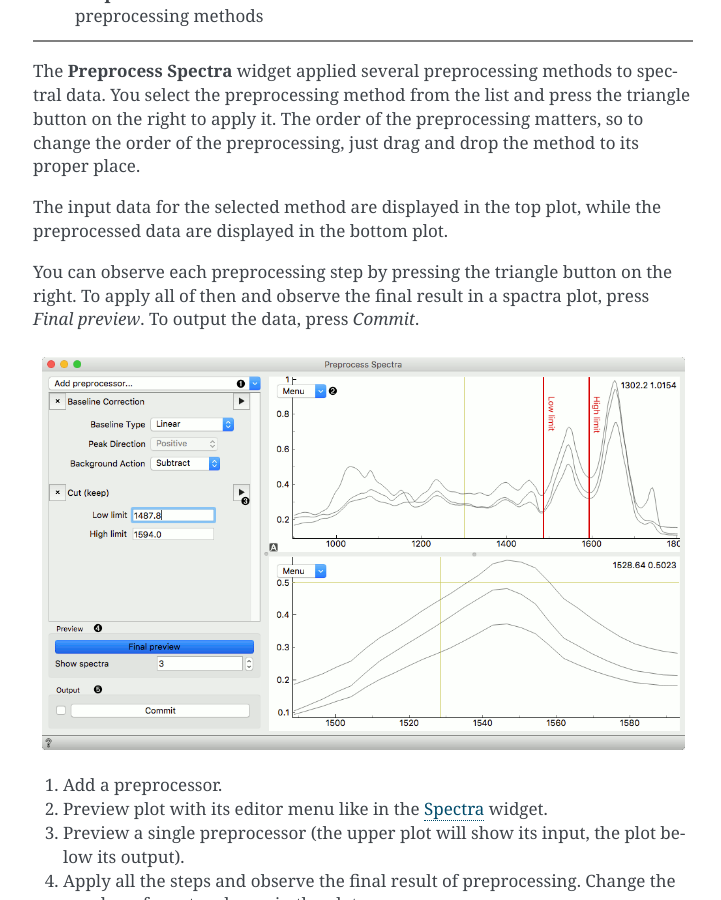
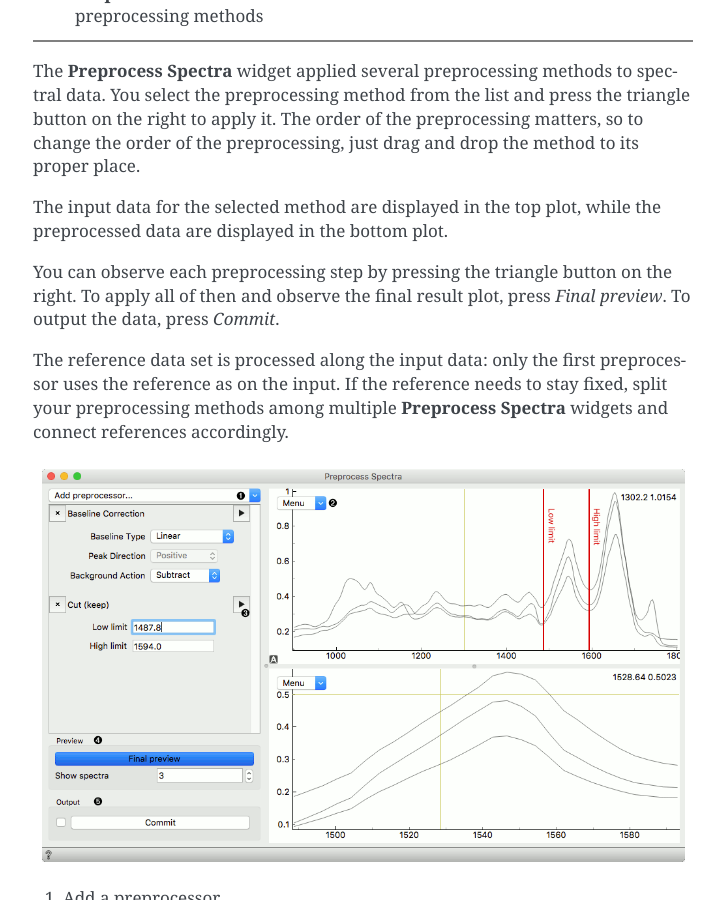
Before and after one commit to znarthur/orange-spectroscopy, a Sphinx documentation site: the page built from doc/widgets/preprocess-spectra.rst, in a window 1280 px wide and 900 px high, scrolled down 421 px. Shown: the whole window, without its empty margins (387-1108 px from the left). Built offline with Sphinx 7.4.7, drawn with Linux system fonts in a browser that asks for light colours.

Commit message:
owpreprocess: document reference preprocessing

```diff
--- a/doc/widgets/preprocess-spectra.rst
+++ b/doc/widgets/preprocess-spectra.rst
@@ -13,14 +13,16 @@ Outputs
     Preprocessed Data
         transformed data set
     Preprocessor
-    	  preprocessing methods
+        preprocessing methods
 
 
 The **Preprocess Spectra** widget applied several preprocessing methods to spectral data. You select the preprocessing method from the list and press the triangle button on the right to apply it. The order of the preprocessing matters, so to change the order of the preprocessing, just drag and drop the method to its proper place.
 
 The input data for the selected method are displayed in the top plot, while the preprocessed data are displayed in the bottom plot.
 
-You can observe each preprocessing step by pressing the triangle button on the right. To apply all of then and observe the final result in a spactra plot, press *Final preview*. To output the data, press *Commit*.
+You can observe each preprocessing step by pressing the triangle button on the right. To apply all of then and observe the final result plot, press *Final preview*. To output the data, press *Commit*.
+
+The reference data set is processed along the input data: only the first preprocessor uses the reference as on the input. If the reference needs to stay fixed, split your preprocessing methods among multiple **Preprocess Spectra** widgets and connect references accordingly.
 
 .. figure:: images/Preprocess-Spectra-stamped.png
 
```
